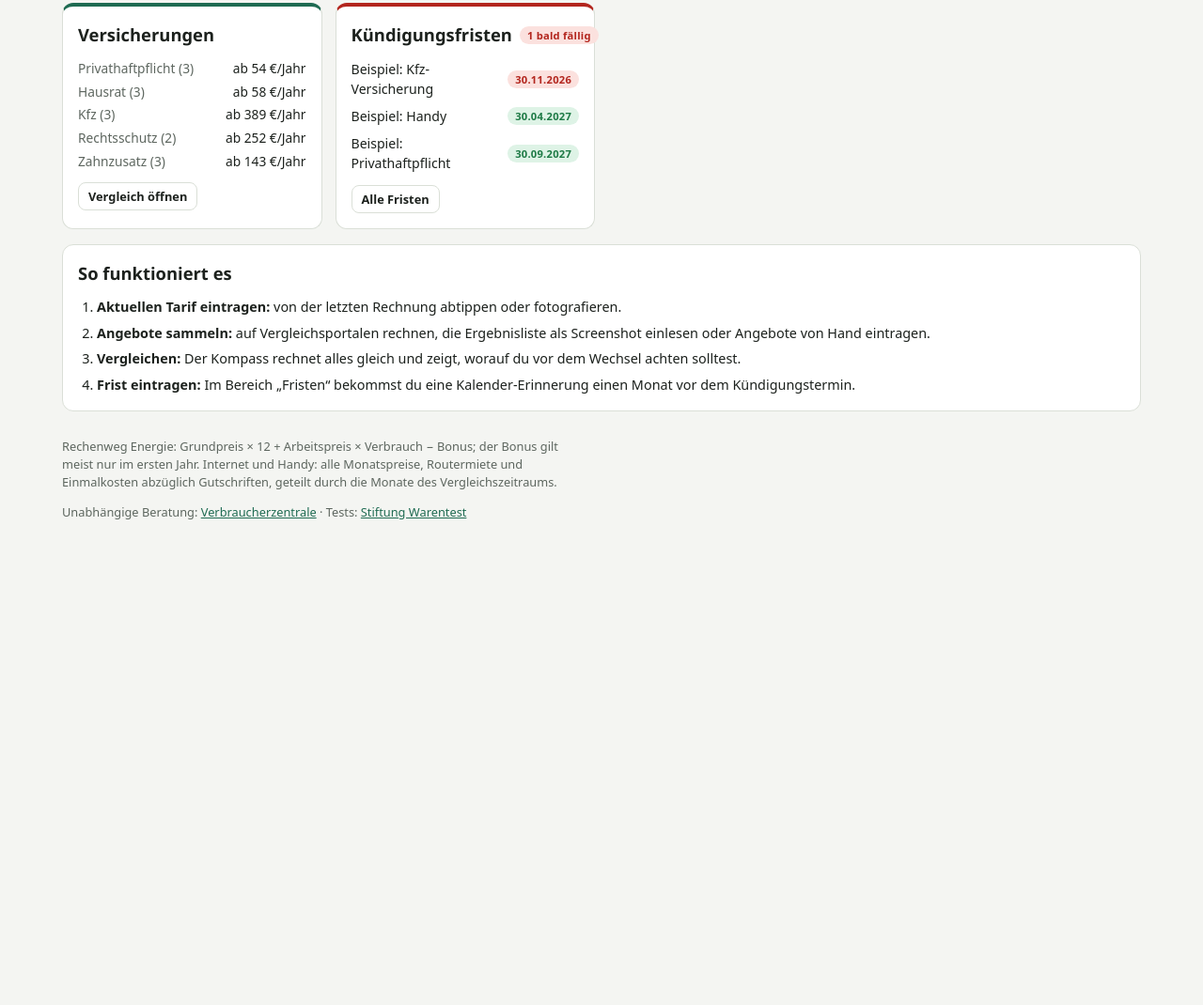
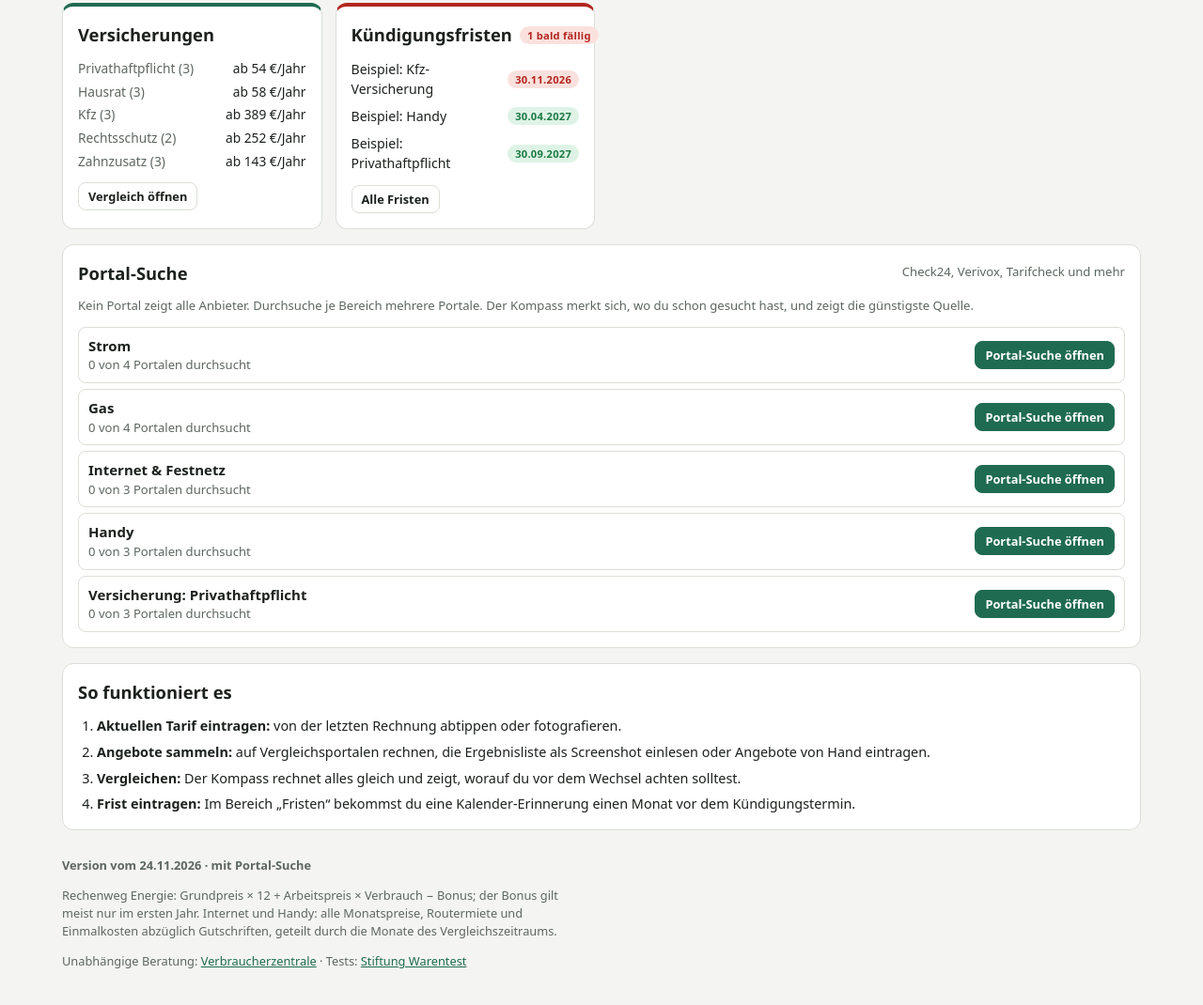
Before and after one commit to uwe030677-lgtm/info-dashboard, a plain HTML site: page index.html in a window 1280 px wide. Shown: the part 1325-2395 px from the top of the page at 94% size. Before the commit the page ends 1949 px from the top, so only its background shows below. Drawn offline with Linux system fonts and the light colour scheme.

Commit message:
Portal-Suche auf der Übersicht, Sprung-Knopf in jedem Bereich, Versionsangabe
Co-Authored-By: Claude Opus 5.5 <noreply@anthropic.com>
Claude-Session: https://claude.ai/code/session_01TCX86DdckWcHW36Qa1a1T5

```diff
--- a/index.html
+++ b/index.html
@@ -2,7 +2,7 @@
 <html lang="de">
 <head>
 <meta charset="utf-8">
-<meta http-equiv="Content-Security-Policy" content="default-src 'none'; script-src 'sha256-PWzHd+91LdmAQcwyGGy5kOl3haAw40MUgGqeUVLXrkg='; style-src 'unsafe-inline'; img-src data: blob:; connect-src 'none'; font-src 'none'; object-src 'none'; frame-src 'none'; worker-src 'none'; form-action 'none'; base-uri 'none'">
+<meta http-equiv="Content-Security-Policy" content="default-src 'none'; script-src 'sha256-lXapaNNahgiBmo4vJveLG8JnJcmE6AOArAeMgdYL0rI='; style-src 'unsafe-inline'; img-src data: blob:; connect-src 'none'; font-src 'none'; object-src 'none'; frame-src 'none'; worker-src 'none'; form-action 'none'; base-uri 'none'">
 <meta name="referrer" content="no-referrer">
 <meta name="viewport" content="width=device-width, initial-scale=1, viewport-fit=cover">
 <title>Tarif-Kompass</title>
@@ -344,6 +344,7 @@ footer a { color: var(--accent); }
   </div>
 
   <footer id="app-footer">
+    <p><strong>Version vom 24.11.2026 · mit Portal-Suche</strong></p>
     <p>Rechenweg Energie: Grundpreis × 12 + Arbeitspreis × Verbrauch − Bonus; der Bonus gilt meist nur im ersten Jahr. Internet und Handy: alle Monatspreise, Routermiete und Einmalkosten abzüglich Gutschriften, geteilt durch die Monate des Vergleichszeitraums.</p>
     <p>Unabhängige Beratung: <a href="https://www.verbraucherzentrale.de" target="_blank" rel="noopener noreferrer">Verbraucherzentrale</a> · Tests: <a href="https://www.test.de" target="_blank" rel="noopener noreferrer">Stiftung Warentest</a></p>
   </footer>
@@ -1509,6 +1510,30 @@ Antworte nur mit JSON in dieser Form:
     el.querySelectorAll(".jk-row.link").forEach((r) => r.addEventListener("keydown", (e) => { if (e.key === "Enter" || e.key === " ") { e.preventDefault(); r.click(); } }));
   }
 
+  function portalOverviewCard() {
+    const B = [
+      { name: "Strom", tab: "strom", key: "strom", pk: "strom", ang: state.strom.angebote },
+      { name: "Gas", tab: "gas", key: "gas", pk: "gas", ang: state.gas.angebote },
+      { name: "Internet & Festnetz", tab: "internet", art: "internet", key: "tk-internet", pk: "internet", ang: state.tk.internet.angebote },
+      { name: "Handy", tab: "internet", art: "mobil", key: "tk-mobil", pk: "mobil", ang: state.tk.mobil.angebote },
+      { name: "Versicherung: " + currentKat().name, tab: "versicherung", key: "vers-" + state.vers.kategorie, pk: "vers", ang: currentKat().angebote },
+    ];
+    const rows = B.map((b) => {
+      const ps = PORTALE[b.pk] || [];
+      const log = (state.portalLog || {})[b.key] || {};
+      const done = ps.filter(([n]) => log[n] || b.ang.some((a) => normTxt(a.quelle).includes(normTxt(n)))).length;
+      return { ...b, done, total: ps.length };
+    });
+    return `<div class="card" id="portal-overview">
+      <div class="card-head"><h2>Portal-Suche</h2><span class="hint">Check24, Verivox, Tarifcheck und mehr</span></div>
+      <p class="hint">Kein Portal zeigt alle Anbieter. Durchsuche je Bereich mehrere Portale. Der Kompass merkt sich, wo du schon gesucht hast, und zeigt die günstigste Quelle.</p>
+      <div class="plist">${rows.map((r) => `<div class="prow ${r.done >= 2 ? "pbest" : ""}">
+          <div class="pname"><strong>${esc(r.name)}</strong><span class="hint">${r.done} von ${r.total} Portalen durchsucht</span></div>
+          <button class="btn small ${r.done ? "" : "primary"}" data-go="${r.tab}"${r.art ? ` data-art="${r.art}"` : ""} data-jumpto="portal-${esc(r.key)}">Portal-Suche öffnen</button>
+        </div>`).join("")}</div>
+    </div>`;
+  }
+
   function renderUebersicht() {
     const B = [
       { key: "strom", tab: "strom", name: "Strom", c: "--strom", ...bereichEnergie("strom") },
@@ -1567,6 +1592,7 @@ Antworte nur mit JSON in dieser Form:
           <div class="row"><button class="btn small" data-go="fristen">Alle Fristen</button></div>
         </div>
       </div>
+      ${portalOverviewCard()}
       <div class="card">
         <h2>So funktioniert es</h2>
         <ol class="howto">
@@ -1614,7 +1640,7 @@ Antworte nur mit JSON in dieser Form:
       else if (s1 > 0.5) reco = `<strong>Wechsel lohnt sich nur im ersten Jahr.</strong> ${esc(nameOf(best.t))} spart dir dank Bonus ${EUR0.format(s1)}, ist danach aber ${EUR0.format(-s2)} pro Jahr teurer als dein Tarif. Nach einem Jahr also wieder wechseln.`;
       else reco = `<strong>Dein Tarif ist günstig.</strong> Keines der ${all.length} Angebote ist billiger als dein aktueller Tarif.`;
     }
-    reco += jumpLink(kind, warns);
+    reco += jumpLink(kind, warns) + ` <button type="button" class="jump" style="color:var(--accent)" data-jump="portal-${kind}">Zur Portal-Suche</button>`;
 
     const pillsFor = (t, k) => {
       const p = [];
@@ -1781,7 +1807,7 @@ Antworte nur mit JSON in dieser Form:
         ? `<strong>Wechsel lohnt sich.</strong> Mit ${esc(nameOf(best.t))} sparst du ${EUR0.format(s)} in ${H} Monaten, also im Schnitt ${EUR2.format(s / H)} im Monat.${weniger ? ` Achtung: Er bietet weniger als dein Tarif (${fmtLeistung(art, best.t.leistung)} statt ${fmtLeistung(art, d.aktuell.leistung)}).` : ""}`
         : `<strong>Dein Tarif ist günstig.</strong> Keines der ${all.length} Angebote ist über ${H} Monate billiger.`;
     }
-    reco += jumpLink("tk", warns);
+    reco += jumpLink("tk", warns) + ` <button type="button" class="jump" style="color:var(--accent)" data-jump="portal-tk-${art}">Zur Portal-Suche</button>`;
 
     const formHtml = `<form class="col" id="tk-form" autocomplete="off" style="gap:10px">
         ${formHead(edit, draft)}
@@ -1909,7 +1935,7 @@ Antworte nur mit JSON in dieser Form:
       reco = `<strong>Beste Wahl: ${esc(nameOf(best.a))}</strong> für ${EUR0.format(best.jahr)} im Jahr. Gesamtwert ${best.score} von 100 bei deiner Gewichtung.`;
       if (cheapest && cheapest !== best) reco += ` Am günstigsten ist ${esc(nameOf(cheapest.a))} mit ${EUR0.format(cheapest.jahr)}, deckt aber nur ${Math.round(cheapest.fs * 100)} % der Leistungen ab, die dir wichtig sind.`;
     }
-    reco += jumpLink("vers", warns);
+    reco += jumpLink("vers", warns) + ` <button type="button" class="jump" style="color:var(--accent)" data-jump="portal-vers-${esc(v.kategorie)}">Zur Portal-Suche</button>`;
 
     const formHtml = `<form class="col" id="vers-form" autocomplete="off" style="gap:10px">
         ${formHead(edit, draft)}
@@ -2240,7 +2266,9 @@ Antworte nur mit JSON in dieser Form:
     if (g) {
       if (g.dataset.art && state.tk[g.dataset.art]) state.tk.art = g.dataset.art;
       if (g.dataset.vkat && state.vers.kategorien[g.dataset.vkat]) state.vers.kategorie = g.dataset.vkat;
-      save(); go(g.dataset.go); return;
+      save(); go(g.dataset.go);
+      if (g.dataset.jumpto) { const t = document.getElementById(g.dataset.jumpto); if (t) { t.scrollIntoView({ behavior: "smooth", block: "start" }); t.style.outline = "3px solid var(--accent)"; setTimeout(() => { t.style.outline = ""; }, 2000); } }
+      return;
     }
     const sv = e.target.closest("[data-showvertrag]");
     if (sv) {
```
